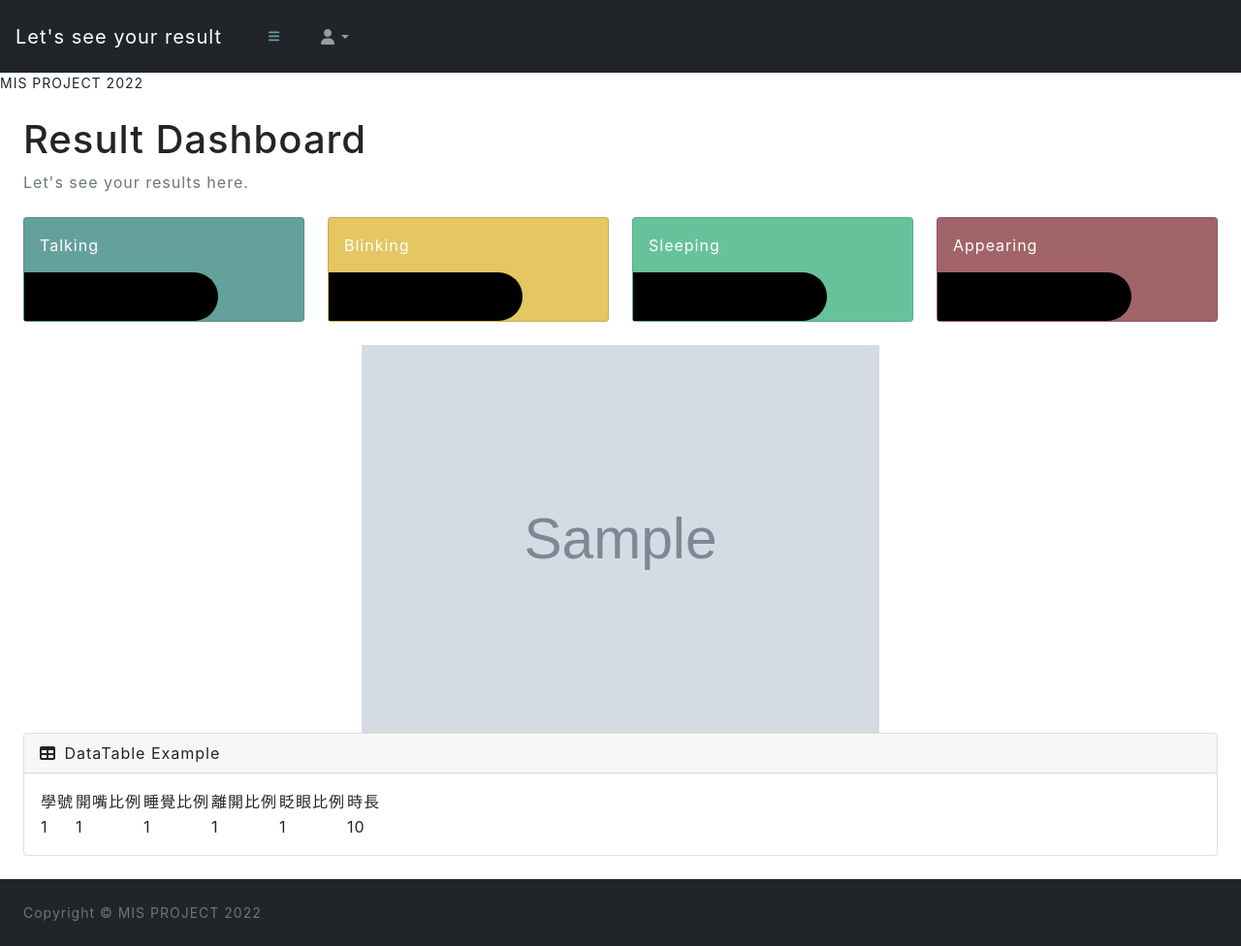
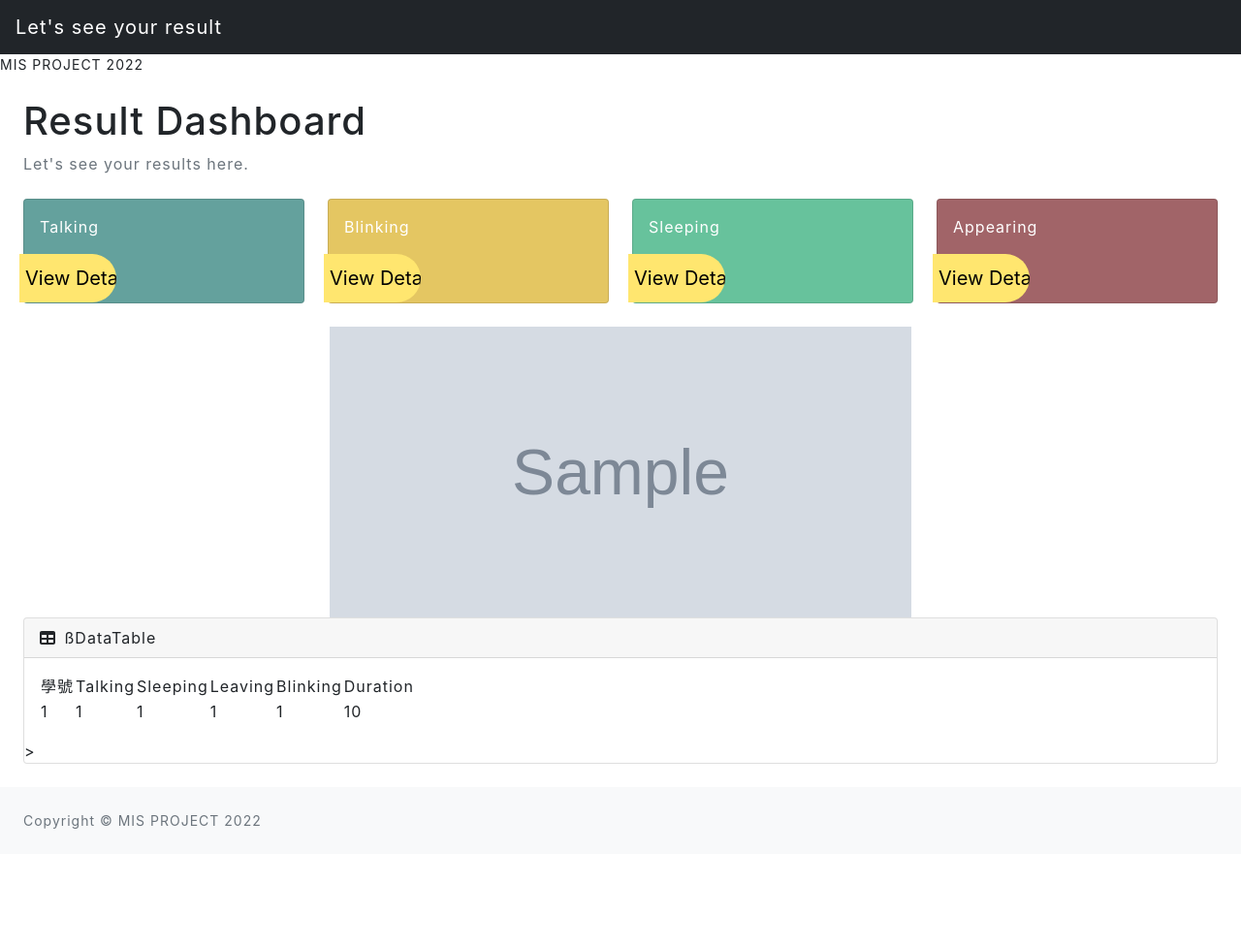
Before and after one commit to stephaninieee/Master-of-Focus, a Flask app: template templates/index.html in a window 1280 px wide. Shown: the whole page at 97% size. After the commit the page ends 855 px from the top, so only its background shows below. Run offline with Flask 2, Linux system fonts and the light colour scheme; the template is opened without the code that fills it: most values are stand-ins (such as "Sample title", 1, 10 or a date in 2020); grey boxes marked "Sample" are stand-in pictures; some libraries are stand-ins or nearby versions.

Commit message:
Add files via upload

```diff
--- a/templates/index.html
+++ b/templates/index.html
@@ -7,11 +7,8 @@
         <meta name="description" content="" />
         <meta name="author" content="" />
         <title>Result</title>
-        <!--#hank_0817_多static把favicon圖片接起來-->
-        <link rel="icon" type="image/x-icon" href="static/assets/favicon.ico" />
         <link href="https://cdn.jsdelivr.net/npm/simple-datatables@latest/dist/style.css" rel="stylesheet" />
-        <!--#hank_0817_接index.css-->
-        <link href="static/css/index.css" rel="stylesheet" />
+        <link href="static/css/styles.css" rel="stylesheet" />
         <script src="https://use.fontawesome.com/releases/v6.1.0/js/all.js" crossorigin="anonymous"></script>
     </head>
     <body class="sb-nav-fixed">
@@ -22,7 +19,7 @@
             <a class="navbar-brand ps-3" href="index.html">Let's see your result</a>
 
             <!-- Sidebar Toggle-->
-            <button class="btn btn-link btn-sm order-1 order-lg-0 me-4 me-lg-0" id="sidebarToggle" href="#!"><i class="fas fa-bars"></i></button>
+            <!-- <button class="btn btn-link btn-sm order-1 order-lg-0 me-4 me-lg-0" id="sidebarToggle" href="#!"><i class="fas fa-bars"></i></button>
 
             <ul class="navbar-nav ms-auto ms-md-0 me-3 me-lg-4">
                 <li class="nav-item dropdown">
@@ -34,7 +31,7 @@
                         <li><a class="dropdown-item" href="#!">Logout</a></li>
                     </ul>
                 </li>
-            </ul>
+            </ul> -->
         </nav>
         <div id="layoutSidenav">
             <div id="layoutSidenav_nav">
@@ -62,7 +59,7 @@
                                     <div class="card-body">Talking</div>
                                     <div>
                                         <form action = "{{ url_for('talking') }}">
-                                            <input type="submit" submit name="start" value="Details  ">
+                                            <input type="submit" submit name="start" value="View Details">
                                         </form>
                                     </div>
                                 </div>
@@ -73,7 +70,7 @@
                                     <div class="card-body">Blinking</div>
                                     <div>
                                         <form action = "{{ url_for('blinking') }}">
-                                            <input type="submit" submit name="start" value="Details  ">
+                                            <input type="submit" submit name="start" value="View Details">
                                         </form>
                                     </div>
                                 </div>
@@ -84,7 +81,7 @@
                                     <div class="card-body">Sleeping</div>
                                     <div>
                                         <form action = "{{ url_for('sleeping') }}">
-                                            <input type="submit" submit name="start" value="Details  ">
+                                            <input type="submit" submit name="start" value="View Details">
                                         </form>
                                     </div>
                                 </div>
@@ -95,7 +92,7 @@
                                     <div class="card-body">Appearing</div>
                                     <div>
                                         <form action = "{{ url_for('appearing') }}">
-                                            <input type="submit" submit name="start" value="Details  ">
+                                            <input type="submit" submit name="start" value="View Details">
                                         </form>
                                     </div>
                                 </div>
@@ -106,7 +103,7 @@
                          <!-- 表格在這兒！請取用 -->
                         {% if img_a %}
                         <center>
-                        <img src ="static/chart/{{img_a}}" width="ˊ600" height="400" \>
+                        <img src ="static/chart/{{img_a}}" width="600" height="300" \>
                         </center>
                         {% endif %}
                         <!-- 表格在這兒！請取用 -->
@@ -115,17 +112,17 @@
                         <div class="card mb-4">
                             <div class="card-header">
                                 <i class="fas fa-table me-1"></i>
-                                DataTable Example
+                                ßDataTable
                             </div>
                             <div class="card-body">
                                 <table id="datatablesSimple">
                                     <thead>
                                         <td>學號</td>
-                                        <td>開嘴比例</td>
-                                        <td>睡覺比例</td>
-                                        <td>離開比例</td>
-                                        <td>眨眼比例</td>
-                                        <td>時長</td>
+                                        <td>Talking</td>
+                                        <td>Sleeping</td>
+                                        <td>Leaving</td>
+                                        <td>Blinking</td>
+                                        <td>Duration</td>
                                      </thead>
 
                                      {% for row in rows %}
@@ -141,16 +138,15 @@
                                     </tbody>
                                 </table>
                             </div>
-                            <!--end of change-->
+                            <!--end of change-->>
 
                         </div>
                     </div>
                 </main>
-                <!--#hank_0817_改成黑色-->
-                <footer class="py-4 bg-dark mt-auto">
+                <footer class="py-4 bg-light mt-auto">
                     <div class="container-fluid px-4">
                         <div class="d-flex align-items-center justify-content-between small">
-                            <div class="text-muted text-center">Copyright &copy; MIS PROJECT 2022</div>
+                            <div class="text-muted">Copyright &copy; MIS PROJECT 2022</div>
 
                         </div>
                     </div>
```
